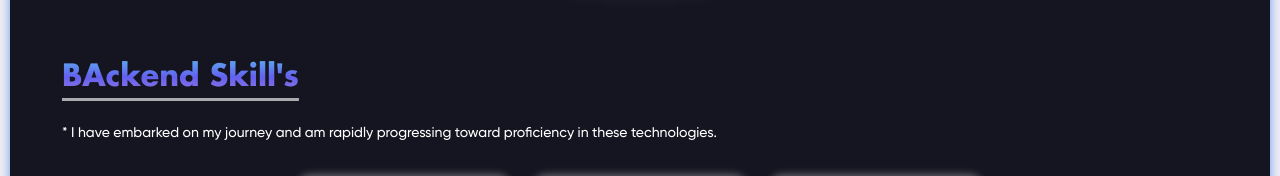
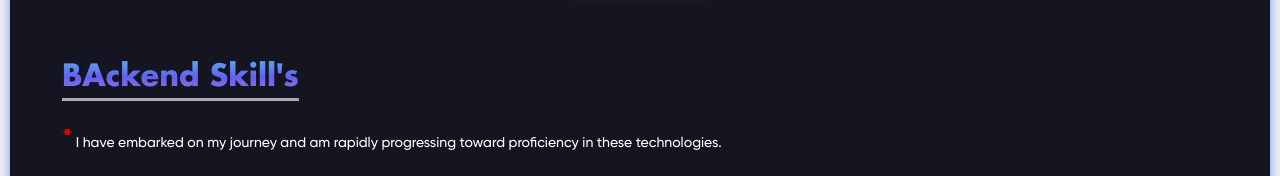
Before and after one commit to Sahiltyagi007/portfolio, a plain HTML site: page index.html in a window 1280 px wide. Shown: the part 2840-3016 px from the top of the page. Drawn offline with nearby package versions, Linux system fonts and the light colour scheme; files whose address does not match are found by name.

Commit message:
Update index.html
add  color

```diff
--- a/index.html
+++ b/index.html
@@ -207,7 +207,7 @@
 
           <div class="col-12">
             <h3>BAckend Skill's</h3>
-            <h6>* I have embarked on my journey and am rapidly progressing toward proficiency in these technologies.</h6>
+            <h6><span style="color:red; font-size:26px">*</span> I have embarked on my journey and am rapidly progressing toward proficiency in these technologies.</h6>
 
           </div>
           <div class="col-2" id="skill-img">
```
